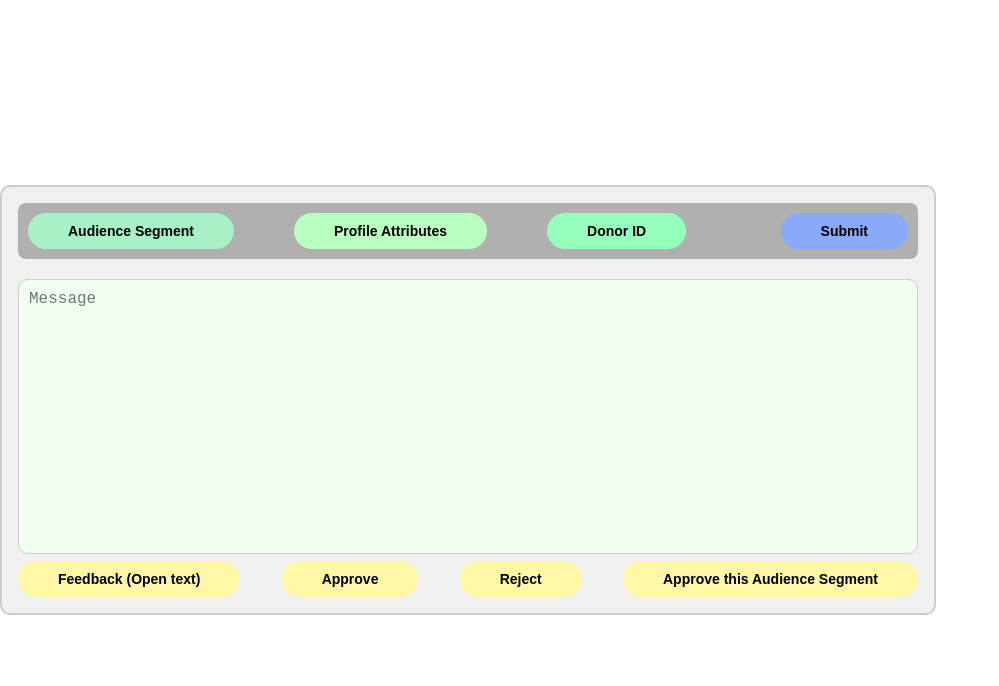
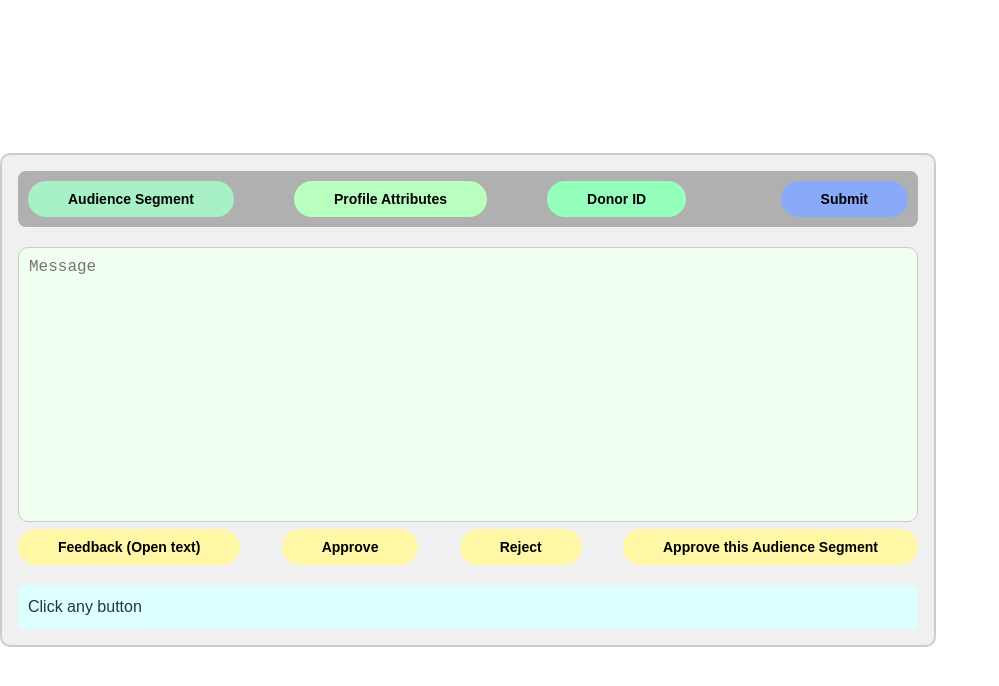
Before and after one commit to prem-syntasa/superset-approval-mechanism, a React (Vite) app: page / in a window 1280 px wide. Shown: the top 686 px of the page, without its empty margins (0-999 px from the left). Built offline with nearby package versions, Linux system fonts and the light colour scheme.

Commit message:
update msg

```diff
--- a/src/App.jsx
+++ b/src/App.jsx
@@ -1,9 +1,17 @@
-import React, { useState } from 'react';
+import React, { useEffect, useState } from 'react';
 
 export default function App() {
   let [message, setMessage ] = useState('');
   const [customMessage, setCustomMessage] = useState('');
-
+  useEffect(() => {
+    // Function to be called automatically
+    setCustomMessage('Click any button');
+    // Optional: Return a cleanup function if needed
+    return () => {
+      // This function runs when the component unmounts or before the next effect
+      console.log('Component is unmounting or re-rendering');
+    };
+  }, []);
   const handleClick = (label) => {
     if (label === "Submit") {
       setCustomMessage(message);
@@ -65,7 +73,7 @@
         <button onClick={() => handleClick('Reject')} style={btnStyle('#FFF7A6')}>Reject</button>
         <button onClick={() => handleClick('Approve Segment')} style={btnStyle('#FFF7A6')}>Approve this Audience Segment</button>
       </div>
-      {customMessage && (
+      {(
       <div style={{ marginTop: '20px', padding: '10px', background: '#dff', borderRadius: '5px' }}>
         {customMessage}
       </div>
```
